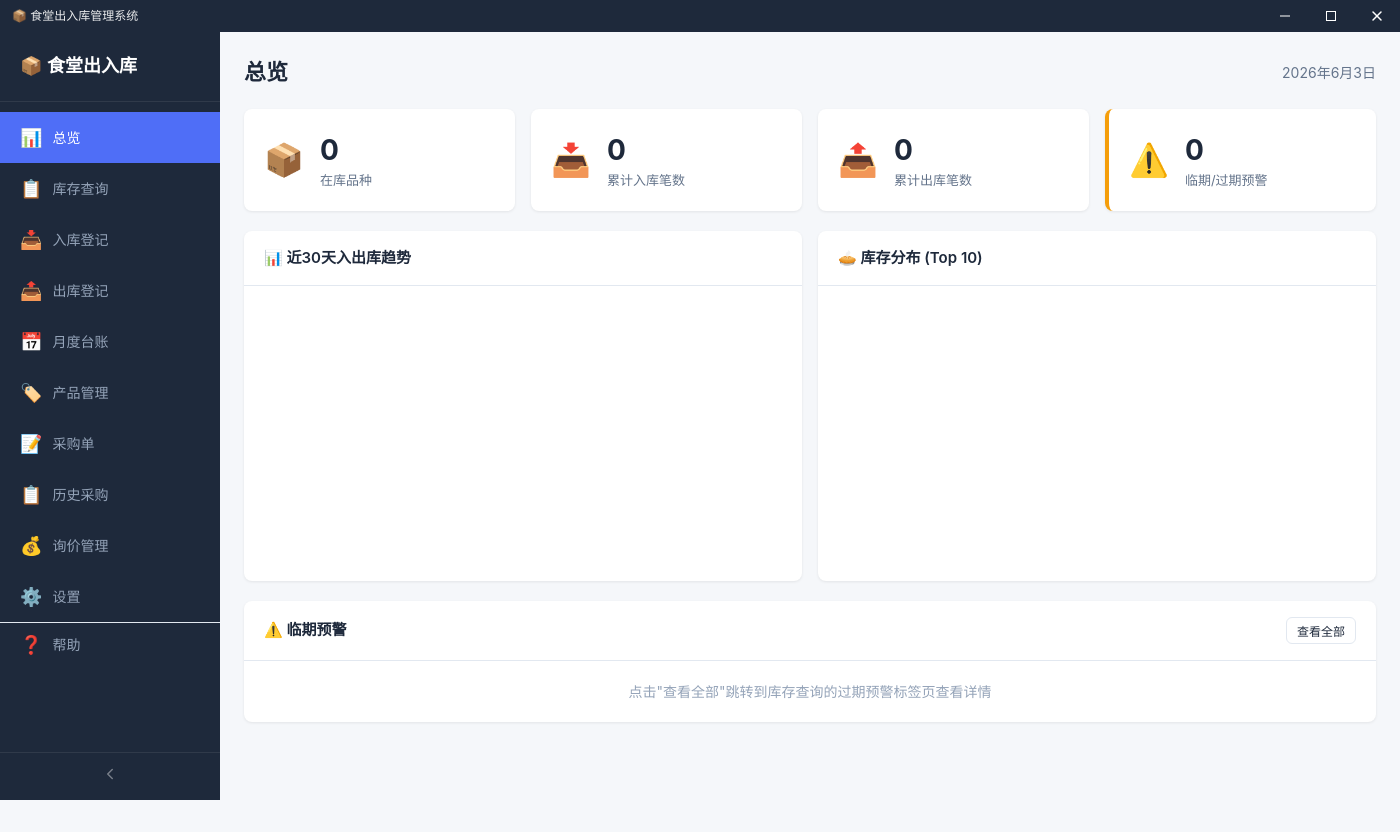
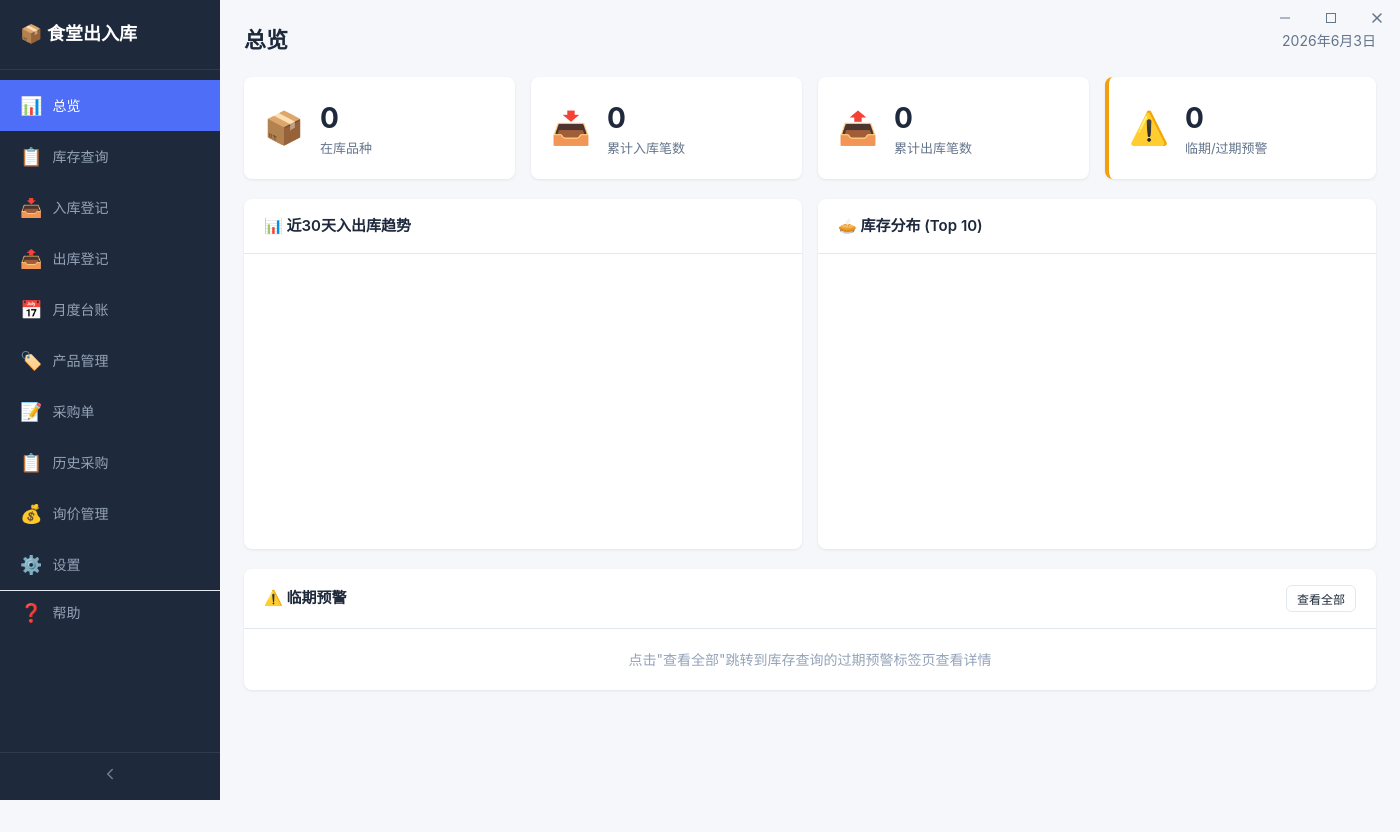
Before and after one commit to YourLanternFestival/StockPot, an Electron app: page renderer/index.html in a window 1400 px wide. After the commit the page ends 800 px from the top, so only its background shows below. Drawn offline with Linux system fonts and the light colour scheme; no server answers.

Commit message:
feat: 真无边框 — 标题栏融合进内容区
- 移除独立标题栏（32px），sidebar 直通顶部
- 窗口控制按钮浮在右上角（minimize/maximize/close）
- 顶部 8px 拖拽区域，双击可最大化/还原
- sidebar 折叠时拖拽区域自动跟随
- 窗口圆角由 Electron frame:false 处理

```diff
--- a/renderer/app.js
+++ b/renderer/app.js
@@ -40,13 +40,11 @@ function closeWindow() {
   window.electronAPI?.closeWindow();
 }
 
-// 双击标题栏切换最大化
+// 双击拖拽区域切换最大化
 document.addEventListener('DOMContentLoaded', () => {
-  const titlebar = document.getElementById('custom-titlebar');
-  if (titlebar) {
-    titlebar.addEventListener('dblclick', (e) => {
-      // 排除按钮区域
-      if (e.target.closest('.titlebar-controls')) return;
+  const dragRegion = document.querySelector('.drag-region');
+  if (dragRegion) {
+    dragRegion.addEventListener('dblclick', () => {
       maximizeWindow();
     });
   }
--- a/renderer/index.html
+++ b/renderer/index.html
@@ -9,29 +9,20 @@
   <link href="https://fonts.googleapis.com/css2?family=Cormorant+Garamond:wght@400;500;600;700&display=swap" rel="stylesheet">
 </head>
 <body>
-  <!-- 自定义标题栏 -->
-  <div class="custom-titlebar" id="custom-titlebar">
-    <div class="titlebar-drag-region">
-      <span class="titlebar-title">📦 食堂出入库管理系统</span>
-    </div>
-    <div class="titlebar-controls">
-      <button class="titlebar-btn" id="btn-minimize" onclick="minimizeWindow()" title="最小化">
-        <svg width="12" height="12" viewBox="0 0 12 12">
-          <rect fill="currentColor" width="10" height="1" x="1" y="5.5"/>
-        </svg>
+  <!-- 浮动窗口控制按钮 -->
+  <div class="window-controls" id="window-controls">
+    <button id="btn-minimize" onclick="minimizeWindow()" title="最小化">
+      <svg width="12" height="12" viewBox="0 0 12 12"><rect fill="currentColor" width="10" height="1" x="1" y="5.5"/></svg>
     </button>
-      <button class="titlebar-btn" id="btn-maximize" onclick="maximizeWindow()" title="最大化">
-        <svg width="12" height="12" viewBox="0 0 12 12">
-          <rect fill="none" stroke="currentColor" width="9" height="9" x="1.5" y="1.5"/>
-        </svg>
+    <button id="btn-maximize" onclick="maximizeWindow()" title="最大化">
+      <svg width="12" height="12" viewBox="0 0 12 12"><rect fill="none" stroke="currentColor" width="9" height="9" x="1.5" y="1.5"/></svg>
     </button>
-      <button class="titlebar-btn titlebar-btn-close" id="btn-close" onclick="closeWindow()" title="关闭">
+    <button class="btn-close" id="btn-close" onclick="closeWindow()" title="关闭">
       <svg width="12" height="12" viewBox="0 0 12 12">
         <line x1="2" y1="2" x2="10" y2="10" stroke="currentColor" stroke-width="1.5" stroke-linecap="round"/>
         <line x1="10" y1="2" x2="2" y2="10" stroke="currentColor" stroke-width="1.5" stroke-linecap="round"/>
       </svg>
     </button>
-    </div>
   </div>
 
   <div class="app">
@@ -94,6 +85,7 @@
 
     <!-- Main Content -->
     <main class="main-content">
+      <div class="drag-region"></div>
       <!-- Dashboard -->
       <div class="page active" id="page-dashboard">
         <div class="page-header">
--- a/renderer/styles.css
+++ b/renderer/styles.css
@@ -1,73 +1,66 @@
 /* ===== Reset & Base ===== */
 * { margin: 0; padding: 0; box-sizing: border-box; }
 
-/* ===== Custom Titlebar ===== */
+/* ===== Custom Titlebar (merged into content) ===== */
 .custom-titlebar {
-  display: flex;
-  align-items: center;
-  justify-content: space-between;
-  height: 32px;
-  background: var(--sidebar-bg);
-  color: #fff;
-  -webkit-app-region: drag; /* 拖拽区域 */
-  user-select: none;
+  display: none; /* 隐藏独立标题栏，控件浮在内容区 */
+}
+
+/* ===== Floating Window Controls ===== */
+.window-controls {
   position: fixed;
   top: 0;
-  left: 0;
   right: 0;
+  display: flex;
+  align-items: center;
+  height: 36px;
   z-index: 10000;
-}
-
-/* 标题栏按钮不参与拖拽 */
-.custom-titlebar button {
   -webkit-app-region: no-drag;
 }
 
-.titlebar-drag-region {
-  flex: 1;
-  display: flex;
-  align-items: center;
-  padding-left: 12px;
-  height: 100%;
-}
-
-.titlebar-title {
-  font-size: 12px;
-  font-weight: 500;
-  opacity: 0.9;
-}
-
-.titlebar-controls {
-  display: flex;
-  align-items: center;
-  height: 100%;
-  -webkit-app-region: no-drag;
-}
-
-.titlebar-btn {
+.window-controls button {
   display: flex;
   align-items: center;
   justify-content: center;
   width: 46px;
-  height: 100%;
+  height: 36px;
   border: none;
   background: transparent;
+  color: var(--text-secondary, #64748b);
+  cursor: pointer;
+  transition: background-color 0.15s;
+  -webkit-app-region: no-drag;
+}
+
+.window-controls button:hover {
+  background: rgba(0, 0, 0, 0.06);
+}
+
+.window-controls .btn-close:hover {
+  background: #e81123;
   color: #fff;
-  cursor: pointer;
-  transition: background-color 0.15s;
-}
-
-.titlebar-btn:hover {
-  background: rgba(255, 255, 255, 0.1);
-}
-
-.titlebar-btn-close:hover {
-  background: #e81123;
-}
-
-.titlebar-btn svg {
+}
+
+.window-controls button svg {
   width: 12px;
   height: 12px;
+}
+
+/* ===== Drag Region (top of main content) ===== */
+.drag-region {
+  position: fixed;
+  top: 0;
+  left: 220px; /* sidebar width */
+  right: 0;
+  height: 8px; /* thin drag strip at very top */
+  -webkit-app-region: drag;
+  z-index: 9999;
+  pointer-events: auto;
+  transition: left 0.2s ease;
+}
+.sidebar.collapsed ~ .main-content .drag-region,
+.sidebar.collapsed + .main-content .drag-region {
+  left: 62px;
 }
 
 :root {
@@ -112,8 +105,7 @@ body {
 /* ===== Layout ===== */
 .app {
   display: flex;
-  height: calc(100vh - 32px);
-  margin-top: 32px;
+  height: 100vh;
 }
 
 /* ===== Sidebar ===== */
--- a/renderer/theme-biophilic.css
+++ b/renderer/theme-biophilic.css
@@ -259,9 +259,16 @@ body.theme-biophilic .alert-card::before {
   background: white;
 }
 
-/* ===== Custom Titlebar ===== */
-body.theme-biophilic .custom-titlebar {
-  background: #3E4A32;
+/* ===== Window Controls (biophilic) ===== */
+body.theme-biophilic .window-controls button {
+  color: var(--text-secondary, #5D6B4D);
+}
+body.theme-biophilic .window-controls button:hover {
+  background: rgba(62,74,50,0.08);
+}
+body.theme-biophilic .window-controls .btn-close:hover {
+  background: #C04A1A;
+  color: #fff;
 }
 
 /* ===== Scrollbar ===== */
```
Lines whose indentation alone changed are shown as unchanged.
